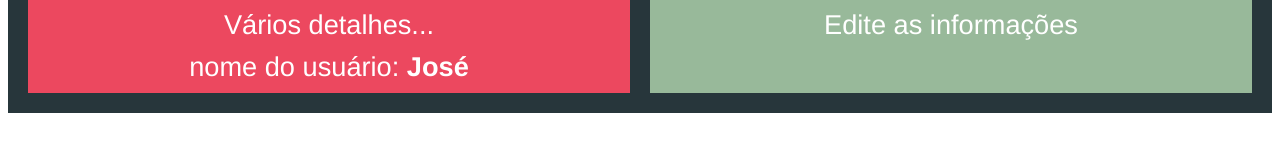
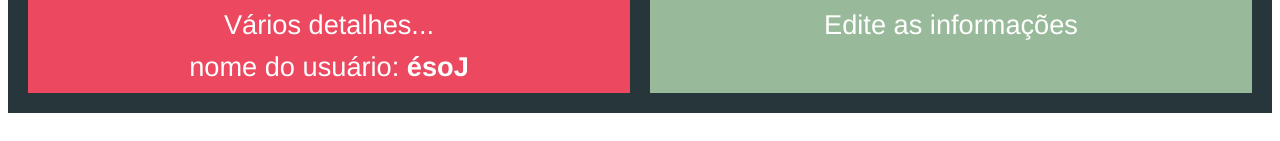
Before and after one commit to josemalcher/CODE3R-Curso-VueJS-2-O-Guia-Completo-incl-Vue-Router-Vuex, a Vue app in the folder Secao-08-Comunicacao-Entre-Componentes/117-Comunicacao-Entre-Componentes/comunicacao/: page / in a window 1280 px wide. Shown: the part 409-550 px from the top of the page. Built offline with nearby package versions, Linux system fonts and the light colour scheme.

Commit message:
121. Usando Props no Componente Filho

```diff
--- a/Secao-08-Comunicacao-Entre-Componentes/117-Comunicacao-Entre-Componentes/comunicacao/src/components/UsuarioInfo.vue
+++ b/Secao-08-Comunicacao-Entre-Componentes/117-Comunicacao-Entre-Componentes/comunicacao/src/components/UsuarioInfo.vue
@@ -2,13 +2,18 @@
   <div class="componente">
     <h2>As Informações de Usuário</h2>
     <p>Vários detalhes...</p>
-      <p>nome do usuário:  <strong>{{ nome }}</strong></p>
+    <p>nome do usuário: <strong>{{ inverterNome() }}</strong></p>
   </div>
 </template>
 
 <script>
 export default {
-    props: ['nome']
+  props: ['nome'],
+  methods: {
+    inverterNome(){
+      return this.nome.split('').reverse().join('')
+    }
+  }
 }
 </script>
 
```
Lines whose indentation alone changed are shown as unchanged.
